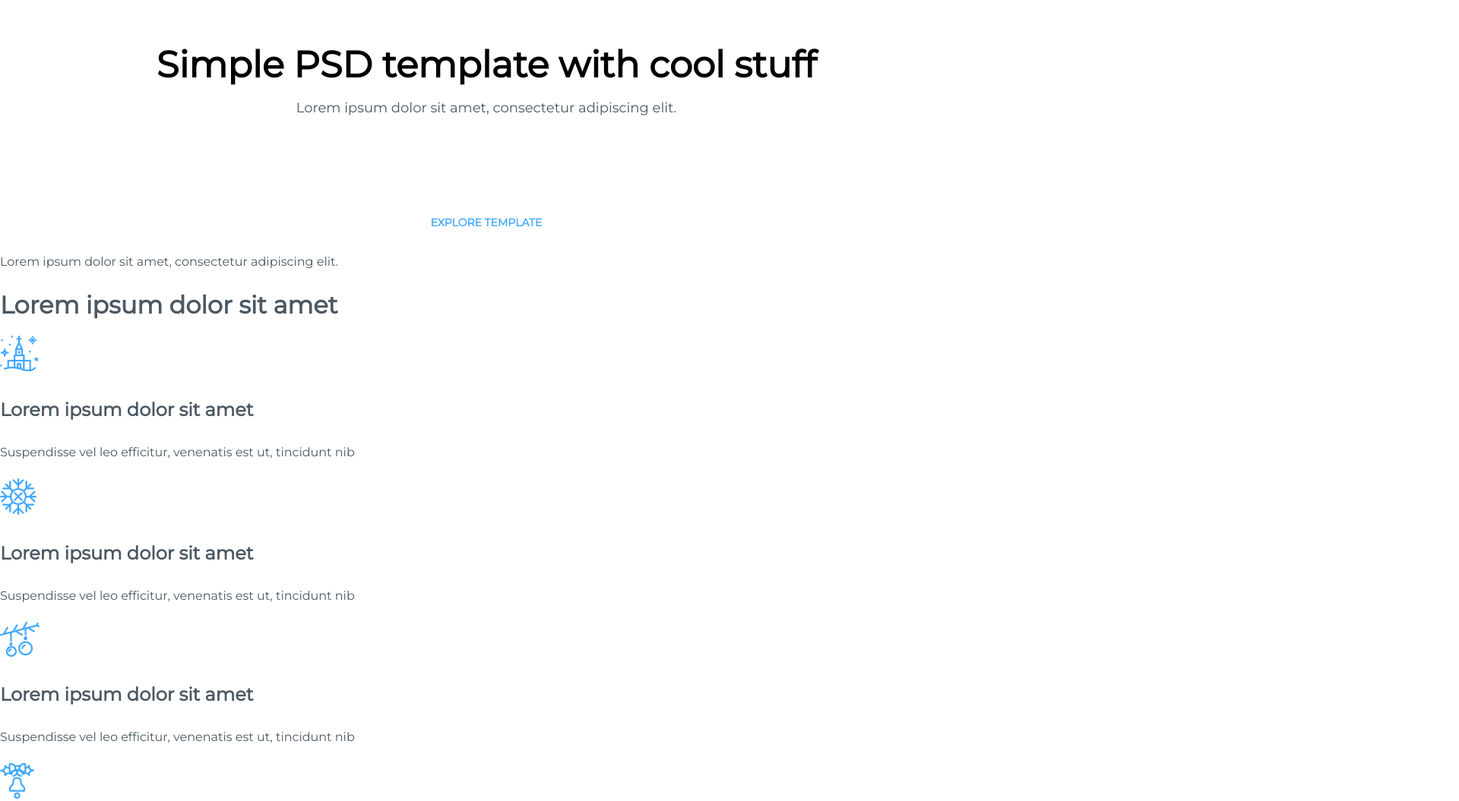
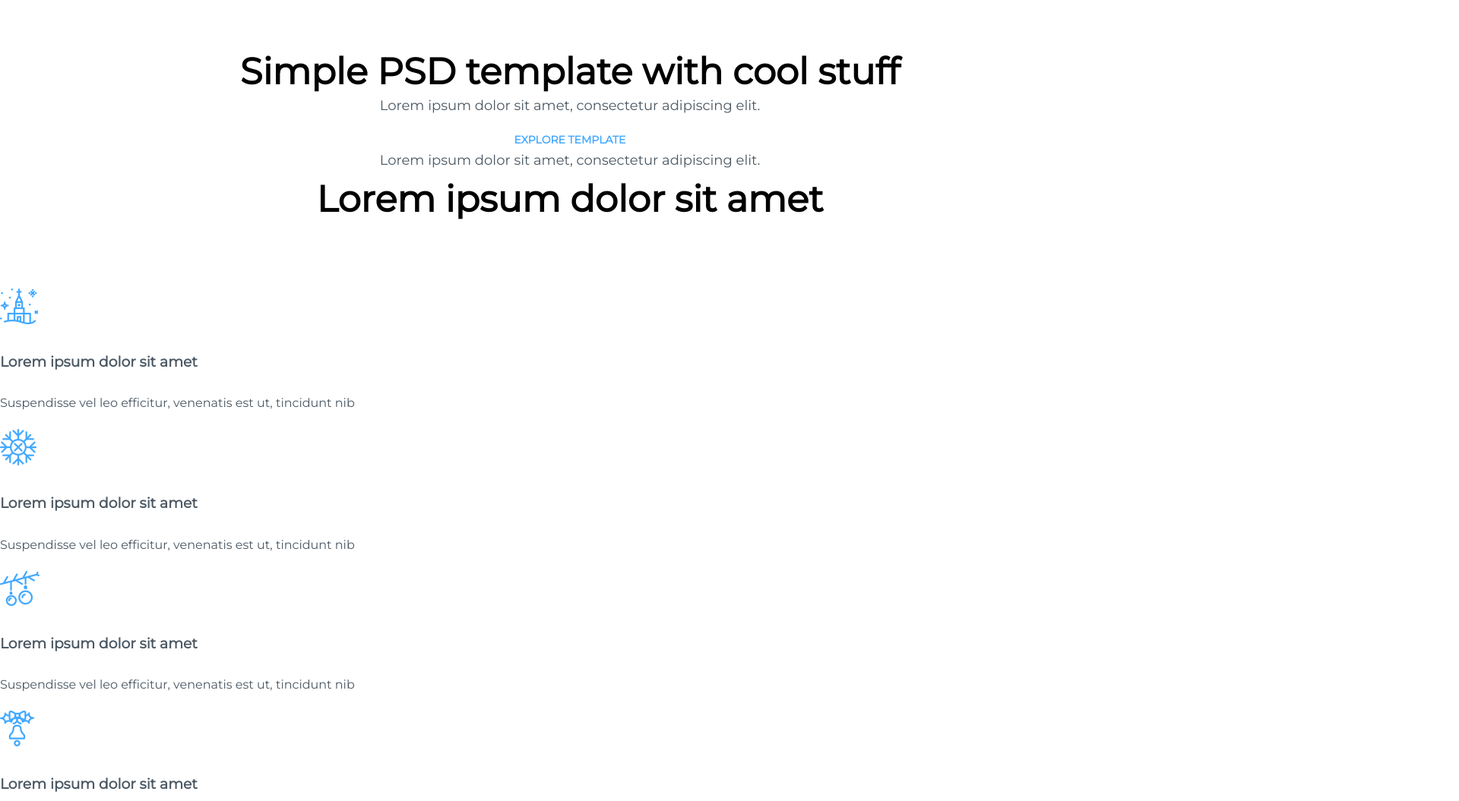
Before and after one commit to A-work/Crios_site, a plain HTML site: page index.html in a window 1280 px wide. Shown: the part 420-1475 px from the top of the page at 76% size, 1920 px wide, since content can reach past the window. Drawn offline with Linux system fonts and the light colour scheme.

Commit message:
Исправление мелких ошибок в HTML / Написание CSS

```diff
--- a/css/style.css
+++ b/css/style.css
@@ -1,4 +1,5 @@
 body {
+    min-width: 2000px;
     background-color: #ffffff;
     padding: 0;
     margin: 0;
@@ -6,6 +7,24 @@ body {
     font-size: 16px;
     color: #4b5863;
     line-height: 36px;
+}
+
+.container {
+    width: 1500px;
+    margin: 0;
+}
+
+.clearfix::after {
+    content: "";
+    display: table;
+    clear: both;
+}
+
+h2 {
+    font-size: 48px;
+    color: black;
+    text-align: center;
+    margin: 0;
 }
 
 .main-navigation {
@@ -25,16 +44,24 @@ body {
     text-align: center;
 }
 
-.promo b {
-    font-size: 48px;
-    line-height: 18px;
-    color: black;
+/* подумать над расположением
+.promo-img {
+    background-image: url("../img/photo-1.png");
+    background-repeat: no-repeat;
+    position: absolute;
+    left: 0px;
+    top: 433px;
+    width: 2000px;
+    height: 1333px;
+    z-index: 32;
 }
+*/
 
 .promo p {
     font-size: 18px;
     line-height: 18px;
-    padding-bottom: 106px;
+    /* padding-bottom: 106px;
+    padding-top: 26px; */
 }
 
 .promo a {
@@ -45,6 +72,17 @@ body {
     color: #43a9ff;
 }
 
+.features-text p {
+    font-size: 18px;
+    line-height: 18px;
+    padding-bottom: 24px;
+    margin: 0;
+    text-align: center;
+}
+
+.features-text h2 {
+    padding-bottom: 100px;
+}
 
 .main-footer {
     padding-top: 135px;
--- a/index.html
+++ b/index.html
@@ -21,39 +21,42 @@
         </header>
 
         <main class="container">
+                <!-- <div class="promo-img"></div> -->
+
                 <div class="promo">
-                    <b>Simple PSD template with cool stuff</b>
+                    <h2>Simple PSD template with cool stuff</h2>
                     <p>Lorem ipsum dolor sit amet, consectetur adipiscing elit.</p>
                     <a href="#">EXPLORE TEMPLATE</a>
                 </div>
 
+
                 <div class="features-text">
                     <p>Lorem ipsum dolor sit amet, consectetur adipiscing elit.</p>
-                    <h1>Lorem ipsum dolor sit amet</h1>
+                    <h2>Lorem ipsum dolor sit amet</h2>
                 </div>
 
                 <div class="features">
                     <div class="features-item">
                         <img src="img/1.png" width="50" height="47" alt="features-item-1">
-                        <h2>Lorem ipsum dolor sit amet</h2>
+                        <h3>Lorem ipsum dolor sit amet</h3>
                         <p>Suspendisse vel leo efficitur,  venenatis est ut, tincidunt nib</p>
                     </div>
 
                     <div class="features-item">
                         <img src="img/2.png" width="48" height="48" alt="features-item-2">
-                        <h2>Lorem ipsum dolor sit amet</h2>
+                        <h3>Lorem ipsum dolor sit amet</h3>
                         <p>Suspendisse vel leo efficitur,  venenatis est ut, tincidunt nib</p>
                     </div>
 
                     <div class="features-item">
                         <img src="img/3.png" width="52" height="46" alt="features-item-3">
-                        <h2>Lorem ipsum dolor sit amet</h2>
+                        <h3>Lorem ipsum dolor sit amet</h3>
                         <p>Suspendisse vel leo efficitur,  venenatis est ut, tincidunt nib</p>
                     </div>
 
                     <div class="features-item">
                         <img src="img/4.png" width="45" height="47" alt="features-item-4">
-                        <h2>Lorem ipsum dolor sit amet</h2>
+                        <h3>Lorem ipsum dolor sit amet</h3>
                         <p>Suspendisse vel leo efficitur,  venenatis est ut, tincidunt nib</p>
                     </div>
                 </div>
```
